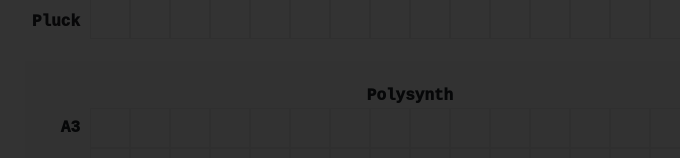
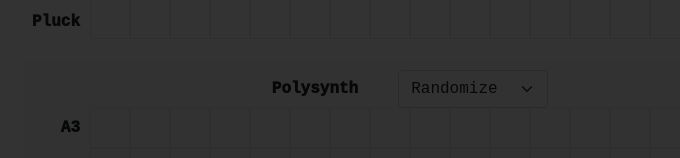
Before and after one commit to austincesear123/project-04-drum-machine-client, a React (Create React App) app: page / in a window 1280 px wide. Shown: the part 194-352 px from the top of the page, without its empty margins (230-910 px from the left). Built offline with nearby package versions, Linux system fonts and the light colour scheme.

Commit message:
add select menu for polysynth mode

```diff
--- a/src/PolySynthRows.js/PolySynthRows.css
+++ b/src/PolySynthRows.js/PolySynthRows.css
@@ -17,12 +17,24 @@
   justify-content: center;
 }
 
-.polysynth-title {
+.polysynth-toolbar {
   grid-column: 2 / 3;
   text-align: center;
   align-self: end;
+  display: flex;
+  justify-content: center;
+  align-items: center;
+}
+
+.polysynth-title {
+  margin: 0 20px;
 }
 
 .polysynth-visualizer {
   grid-column: 2 / 3;
 }
+
+.form-select {
+  width: 150px;
+  margin: 0 20px;
+}
--- a/src/PolySynthRows.js/PolySynthRows.js
+++ b/src/PolySynthRows.js/PolySynthRows.js
@@ -10,10 +10,24 @@ const PolySynthRows = ({
   index,
   clicked,
   updatePolySynthPattern,
+  polySynthMode,
+  handlePolySynthMode,
 }) => {
   return (
     <div className="polysynth-container">
-      <div className="polysynth-title">Polysynth</div>
+      <div className="polysynth-toolbar">
+        <div className="polysynth-title">Polysynth</div>
+        <select
+          className="form-select"
+          aria-label="Polysynth mode"
+          onChange={handlePolySynthMode}
+        >
+          <option value="Randomize" defaultValue>
+            Randomize
+          </option>
+          <option value="Manual">Manual</option>
+        </select>
+      </div>
       {polySynthPattern.map((row, y) => {
         return (
           <React.Fragment key={y}>
@@ -28,7 +42,14 @@ const PolySynthRows = ({
                   note={audioProps.notes[y]}
                   index={x}
                   clicked={clicked}
-                  onClick={() => updatePolySynthPattern({ x, y, value })}
+                  polySynthMode={polySynthMode}
+                  onClick={
+                    polySynthMode === "Manual"
+                      ? () => updatePolySynthPattern({ x, y, value })
+                      : () => {
+                          return null;
+                        }
+                  }
                 />
               ))}
             </div>
--- a/src/Sequencer/Sequencer.js
+++ b/src/Sequencer/Sequencer.js
@@ -23,6 +23,8 @@ const Sequencer = () => {
     audioProps.initialMonoSynthPattern
   );
   const [bpm, setBPM] = useState(Tone.Transport.bpm.value);
+  const [polySynthMode, setPolySynthMode] = useState("Randomize");
+  const [repeatID, setRepeatID] = useState(0);
 
   useEffect(
     () => {
@@ -68,7 +70,8 @@ const Sequencer = () => {
 
   let tuneData = 0;
   useEffect(() => {
-    Tone.Transport.scheduleRepeat(() => {
+    if (polySynthMode === "Randomize") {
+      let repeat = Tone.Transport.scheduleRepeat(() => {
         const psPatternCopy = [...polySynthPattern];
         // Choose a % chance so that sometimes it is more busy, other times more sparse
         const chance = d3.randomUniform(0.5, 1.5)();
@@ -89,7 +92,11 @@ const Sequencer = () => {
         }
         setPolySynthPattern(psPatternCopy);
       }, "2m");
-  }, []);
+      setRepeatID(repeat);
+    } else {
+      Tone.Transport.clear(repeatID);
+    }
+  }, [polySynthMode]);
 
   // function randomizeSequencer() {
   //   const psPatternCopy = [...polySynthPattern];
@@ -199,6 +206,10 @@ const Sequencer = () => {
     setBPM(event.target.value);
   }
 
+  function handlePolySynthMode(event) {
+    setPolySynthMode(event.target.value);
+  }
+
   return (
     <>
       <div
@@ -207,7 +218,7 @@ const Sequencer = () => {
       >
         <h1>CLICK ANYWHERE FIRST</h1>
       </div>
-      <div className="wrapper" disabled>
+      <div className="wrapper">
         <Toolbar
           clicked={clicked}
           initialClick={initialClick}
@@ -228,6 +239,8 @@ const Sequencer = () => {
           activeColumn={activeColumn}
           updatePolySynthPattern={updatePolySynthPattern}
           clicked={clicked}
+          polySynthMode={polySynthMode}
+          handlePolySynthMode={handlePolySynthMode}
         />
         {/* <Visualizer /> */}
       </div>
--- a/src/Square/Square.css
+++ b/src/Square/Square.css
@@ -2,10 +2,13 @@
   display: flex;
   align-items: center;
   justify-content: center;
-  cursor: pointer;
   border: 1px solid #eee;
   width: 40px;
   height: 40px;
+}
+
+.hover {
+  cursor: pointer;
 }
 
 .one-beat {
--- a/src/Square/Square.js
+++ b/src/Square/Square.js
@@ -8,6 +8,7 @@ const Square = ({
   note,
   index,
   clicked,
+  polySynthMode,
 }) => {
   let squareClass = ["square "];
 
@@ -15,6 +16,10 @@ const Square = ({
     if (index === 0 || index === 4 || index === 8 || index === 12) {
       squareClass.push("one-beat ");
     }
+  }
+
+  if (polySynthMode !== "Randomize") {
+    squareClass.push("hover ");
   }
 
   if (value) {
```
Lines whose indentation alone changed are shown as unchanged.
